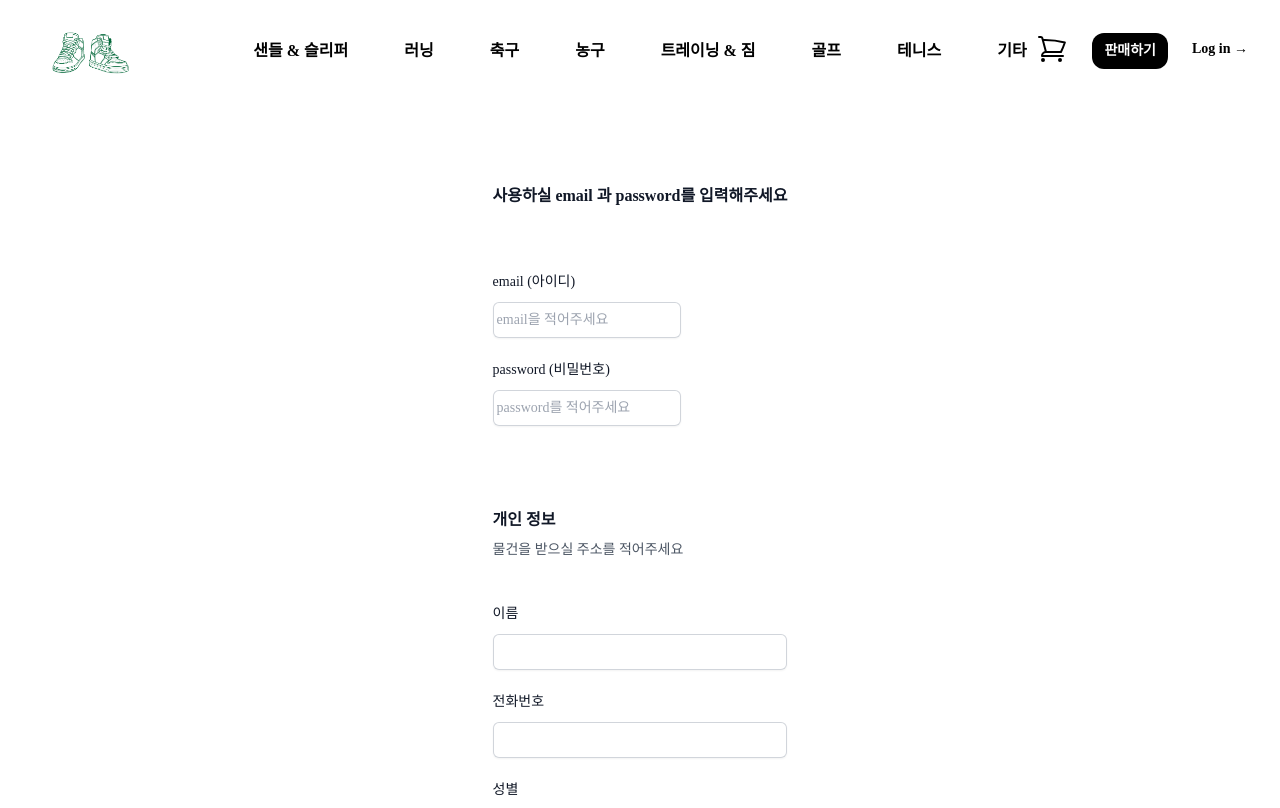
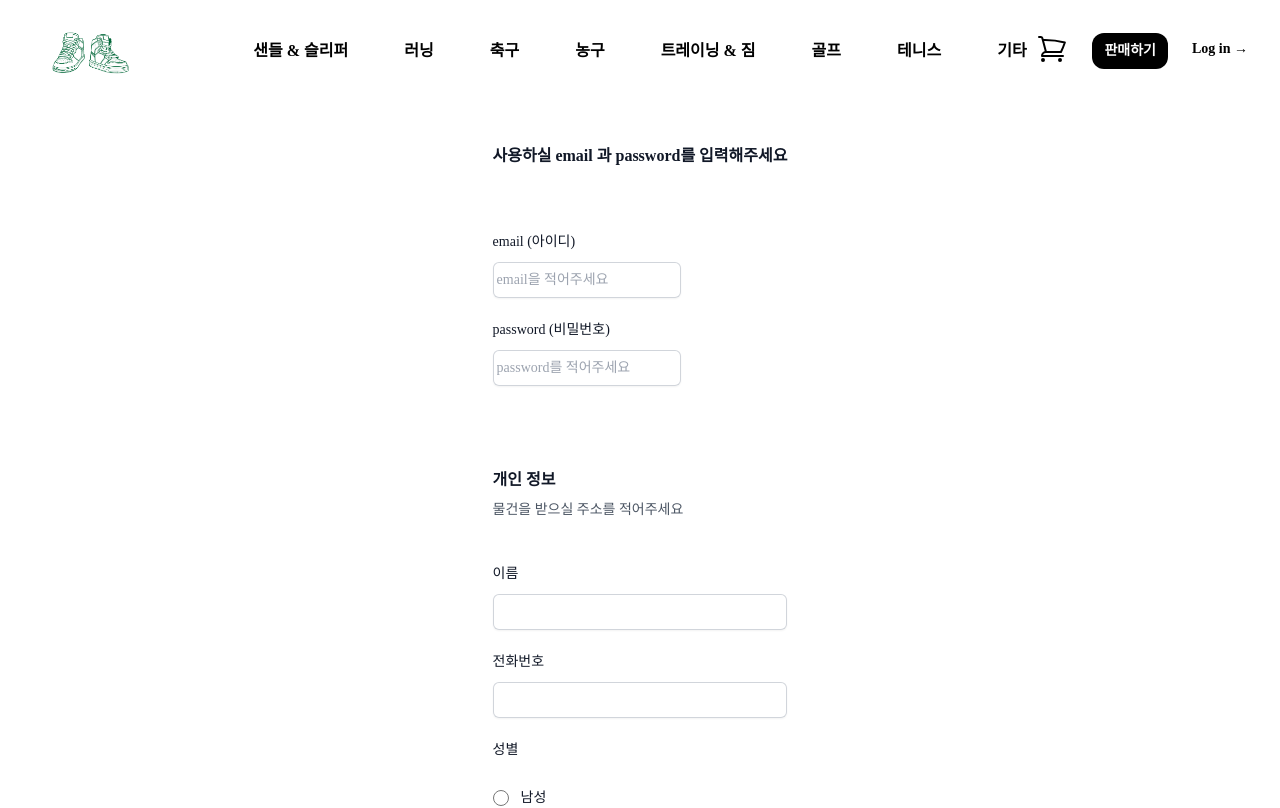
Before and after one commit to supercoding-shoppingmall-project/frontend, a React (Vite) app: page /signup in a window 1280 px wide. Shown: the top 808 px of the page. Built offline with nearby package versions, Linux system fonts and the light colour scheme; a web font is replaced by a local one.

Commit message:
[SignUp.jsx] css수정

```diff
--- a/src/components/signup/SignUp.jsx
+++ b/src/components/signup/SignUp.jsx
@@ -49,7 +49,7 @@ export default function SingUp() {
   return (
     <form
       onSubmit={handleSubmit}
-      className="space-y-12 p-20 flex justify-center"
+      className="space-y-12 p-10 flex justify-center w-full"
     >
       <div className="border-b border-gray-900/10 pb-12">
         <h1 className="text-base font-semibold leading-7 text-gray-900">
```
